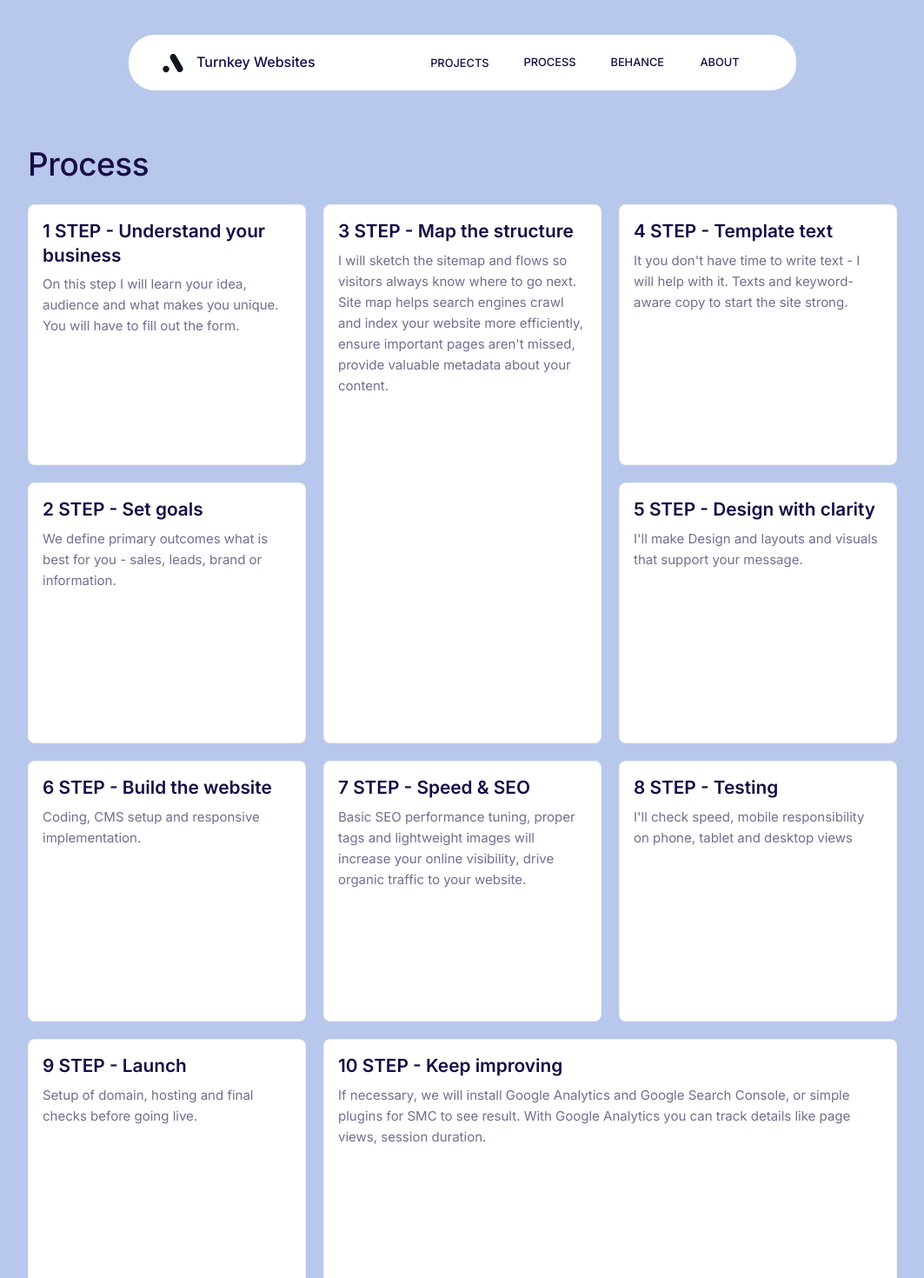
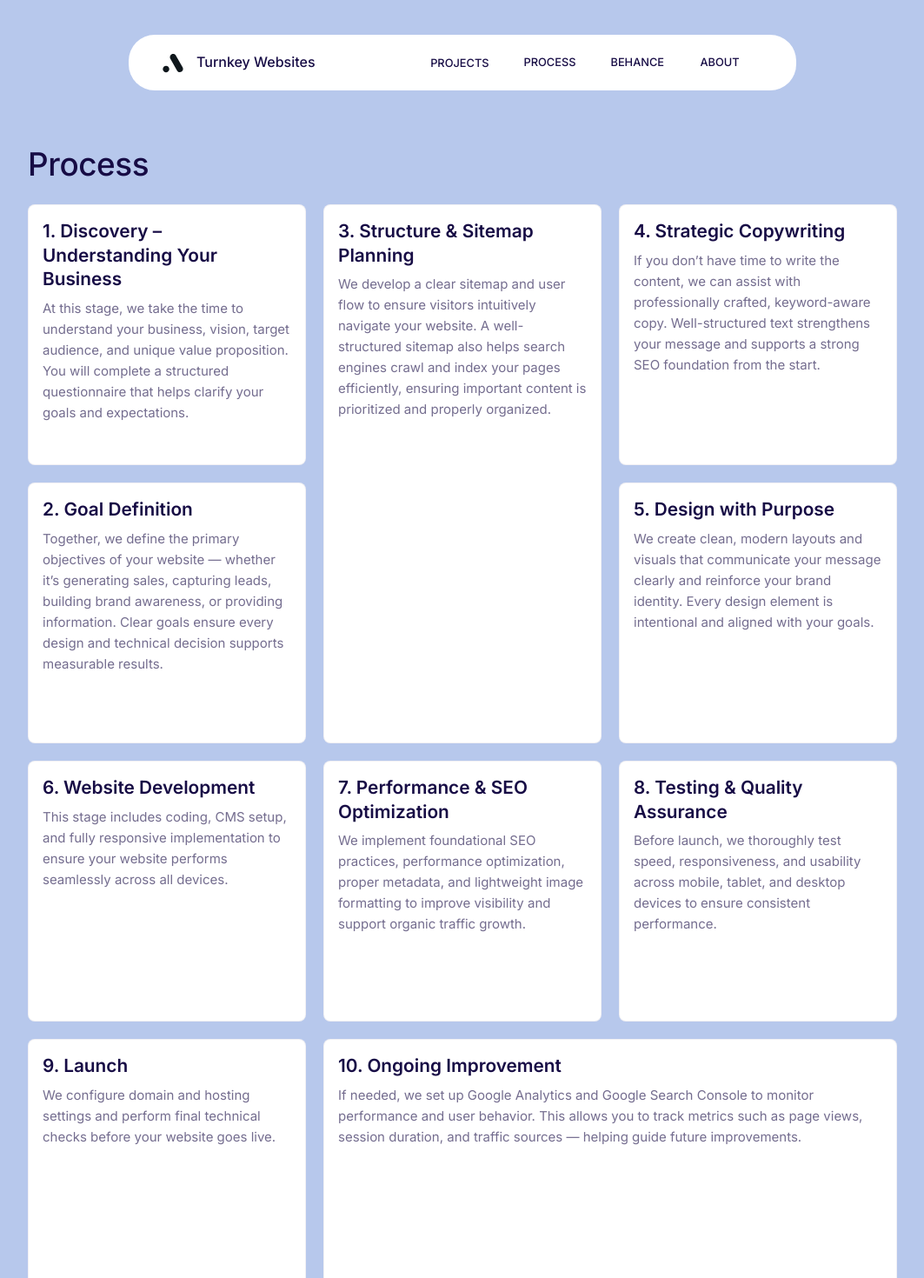
Before and after one commit to juliataro/portfolio, a React (Vite) app: page /process in a window 1280 px wide. Shown: the top 1470 px of the page at 87% size, without its empty margins (108-1171 px from the left). Built offline with nearby package versions, Linux system fonts and the light colour scheme; a web font is replaced by a local one.

Commit message:
header subheader change

```diff
--- a/src/pages/process.tsx
+++ b/src/pages/process.tsx
@@ -25,44 +25,44 @@ const Card = styled(Paper)(({ theme }) => ({
 /* 10 steps */
 const steps = [
   {
-    title: "1 STEP - Understand your business",
-    text: "On this step I will learn your idea, audience and what makes you unique. You will have to fill out the form. ",
+    title: "1. Discovery – Understanding Your Business",
+    text: "At this stage, we take the time to understand your business, vision, target audience, and unique value proposition. You will complete a structured questionnaire that helps clarify your goals and expectations. ",
   },
   {
-    title: "2 STEP - Set goals",
-    text: "We define primary outcomes what is best for you - sales, leads, brand or information.",
+    title: "2. Goal Definition",
+    text: "Together, we define the primary objectives of your website — whether it’s generating sales, capturing leads, building brand awareness, or providing information. Clear goals ensure every design and technical decision supports measurable results.",
   },
   {
-    title: "3 STEP - Map the structure",
-    text: "I will sketch the sitemap and flows so visitors always know where to go next. Site map helps search engines crawl and index your website more efficiently, ensure important pages aren't missed, provide valuable metadata about your content.",
+    title: "3. Structure & Sitemap Planning",
+    text: "We develop a clear sitemap and user flow to ensure visitors intuitively navigate your website. A well-structured sitemap also helps search engines crawl and index your pages efficiently, ensuring important content is prioritized and properly organized.",
   },
   {
-    title: "4 STEP - Template text",
-    text: "It you don't have time to write text - I will help with it. Texts and keyword-aware copy to start the site strong.",
+    title: "4. Strategic Copywriting",
+    text: "If you don’t have time to write the content, we can assist with professionally crafted, keyword-aware copy. Well-structured text strengthens your message and supports a strong SEO foundation from the start.",
   },
   {
-    title: "5 STEP - Design with clarity",
-    text: "I'll make Design and layouts and visuals that support your message.",
+    title: "5. Design with Purpose",
+    text: "We create clean, modern layouts and visuals that communicate your message clearly and reinforce your brand identity. Every design element is intentional and aligned with your goals.",
   },
   {
-    title: "6 STEP - Build the website",
-    text: "Coding, CMS setup and responsive implementation.",
+    title: "6. Website Development",
+    text: "This stage includes coding, CMS setup, and fully responsive implementation to ensure your website performs seamlessly across all devices.",
   },
   {
-    title: "7 STEP - Speed & SEO",
-    text: "Basic SEO performance tuning, proper tags and lightweight images will increase your online visibility, drive organic traffic to your website.",
+    title: "7. Performance & SEO Optimization",
+    text: "We implement foundational SEO practices, performance optimization, proper metadata, and lightweight image formatting to improve visibility and support organic traffic growth.",
   },
   {
-    title: "8 STEP - Testing",
-    text: "I'll check speed, mobile responsibility on phone, tablet and desktop views",
+    title: "8. Testing & Quality Assurance",
+    text: "Before launch, we thoroughly test speed, responsiveness, and usability across mobile, tablet, and desktop devices to ensure consistent performance.",
   },
   {
-    title: "9 STEP - Launch",
-    text: "Setup of domain, hosting and final checks before going live.",
+    title: "9. Launch",
+    text: "We configure domain and hosting settings and perform final technical checks before your website goes live.",
   },
   {
-    title: "10 STEP - Keep improving",
-    text: "If necessary, we will install Google Analytics and Google Search Console, or simple plugins for SMC to see result. With Google Analytics you can track details like page views, session duration.",
+    title: "10. Ongoing Improvement",
+    text: "If needed, we set up Google Analytics and Google Search Console to monitor performance and user behavior. This allows you to track metrics such as page views, session duration, and traffic sources — helping guide future improvements.",
   },
 ];
 
```
